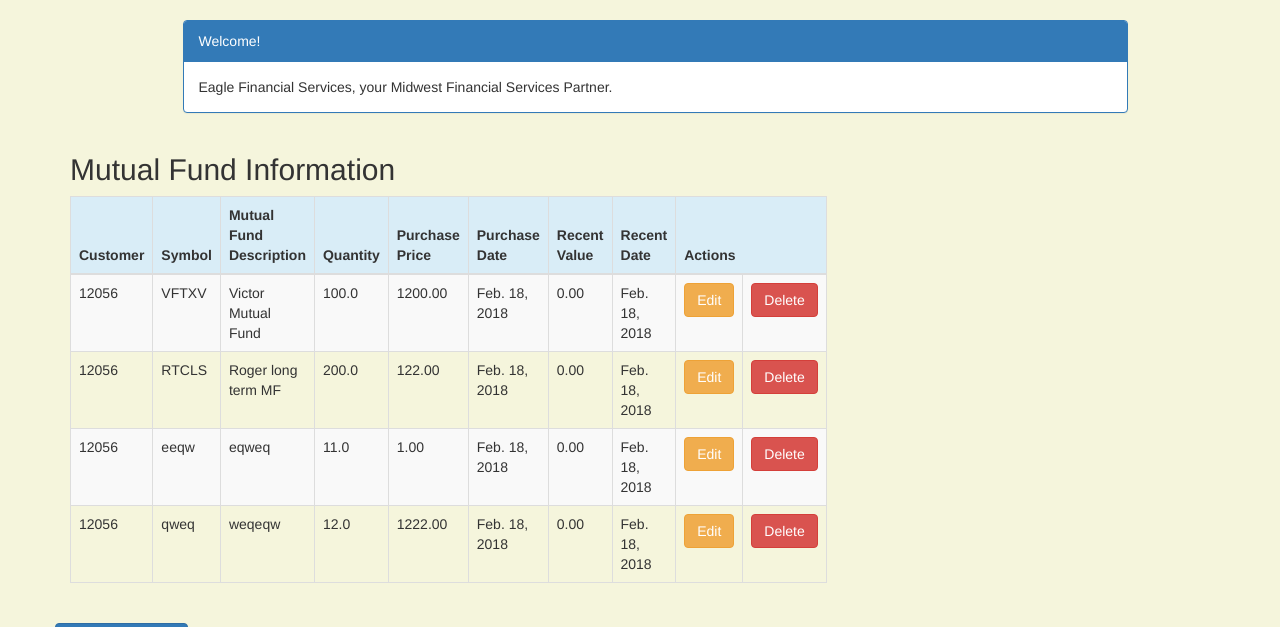
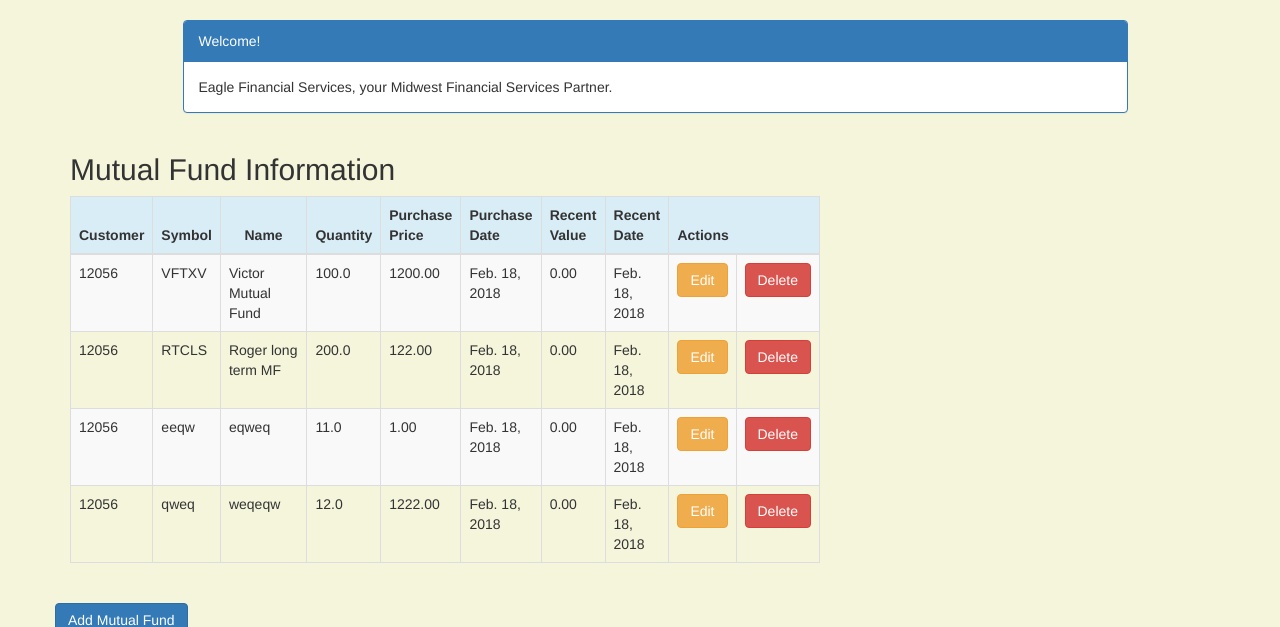
Before and after one commit to vbhat0891/Efs_8380, a Django app: page /fund/ in a window 1280 px wide. Shown: the part 52-679 px from the top of the page. Run offline with Django 3.2, Linux system fonts and the light colour scheme; a user stored in the database is signed in; data comes from the database, SQL or seed files in the repository; some libraries are stand-ins or nearby versions.

Commit message:
first push

```diff
--- a/portfolio/templates/portfolio/fund_list.html
+++ b/portfolio/templates/portfolio/fund_list.html
@@ -35,7 +35,7 @@
             <tr class="bg-info">
              <th>Customer</th>
                 <th>Symbol</th>
-                <th>Mutual Fund Description</th>
+                <th>&nbsp;&nbsp;&nbsp;&nbsp;Name&nbsp;&nbsp;&nbsp;&nbsp;</th>
                 <th>Quantity</th>
                 <th>Purchase Price</th>
                 <th>Purchase Date</th>
```
